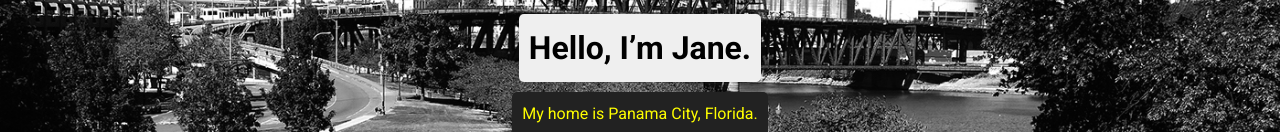
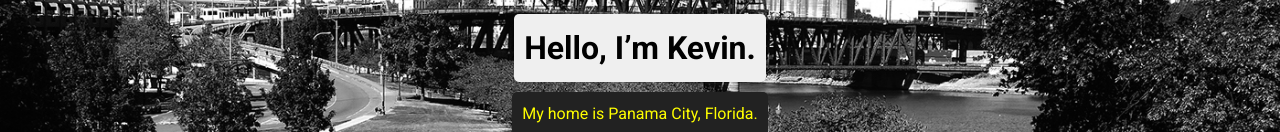
Before and after one commit to Kevinpettibone/Techdegree-Project-1, a plain HTML site: page portfolio_update_v1/index.html in a window 1280 px wide. Shown: the part 263-395 px from the top of the page. Drawn offline with Linux system fonts and the light colour scheme; a web font is replaced by a local one.

Commit message:
Changed Name

```diff
--- a/portfolio_update_v1/index.html
+++ b/portfolio_update_v1/index.html
@@ -18,7 +18,7 @@
 
     <header>
       <img src="images/me.png" alt="Drawing of Jane Smith" class="profile-image">
-      <h1 class="tag name">Hello, I’m Jane.</h1>
+      <h1 class="tag name">Hello, I’m Kevin.</h1>
       <p class="tag location">My home is Panama City, Florida.</p>
     </header>
 
```
